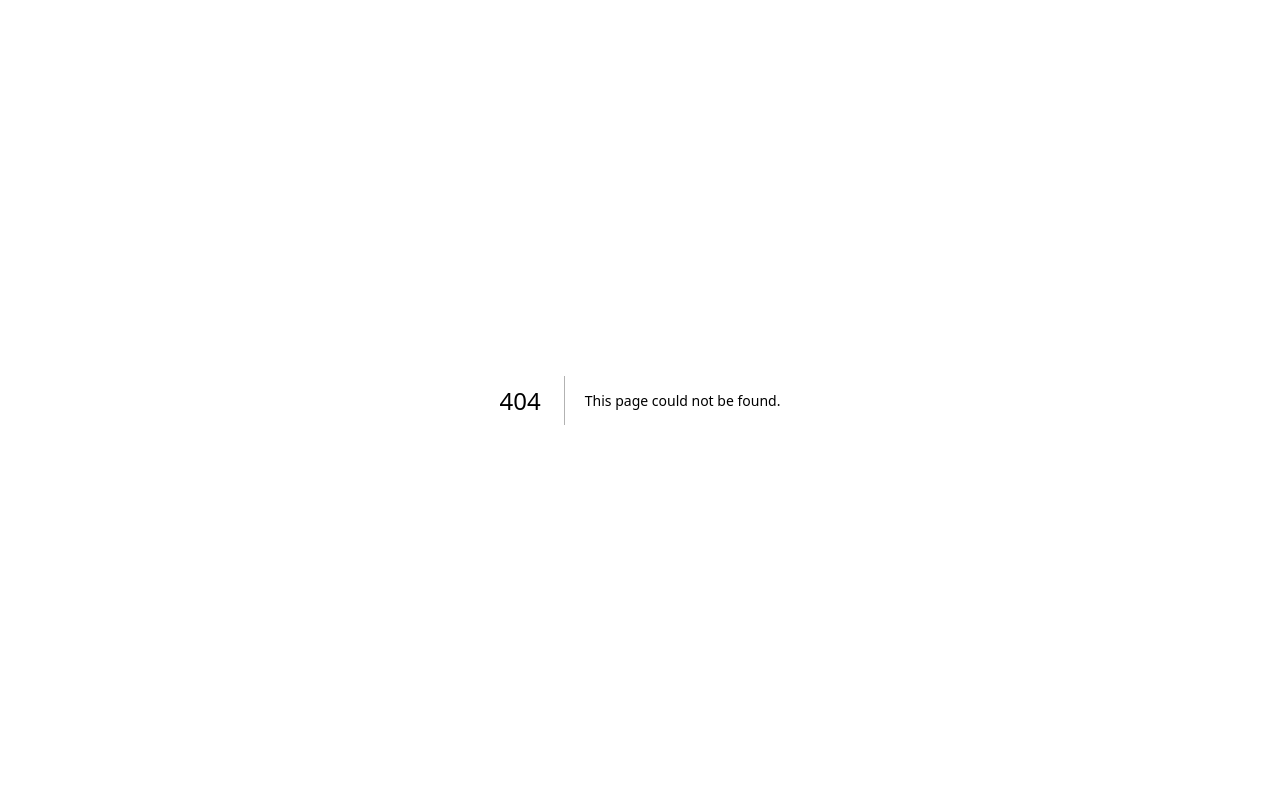
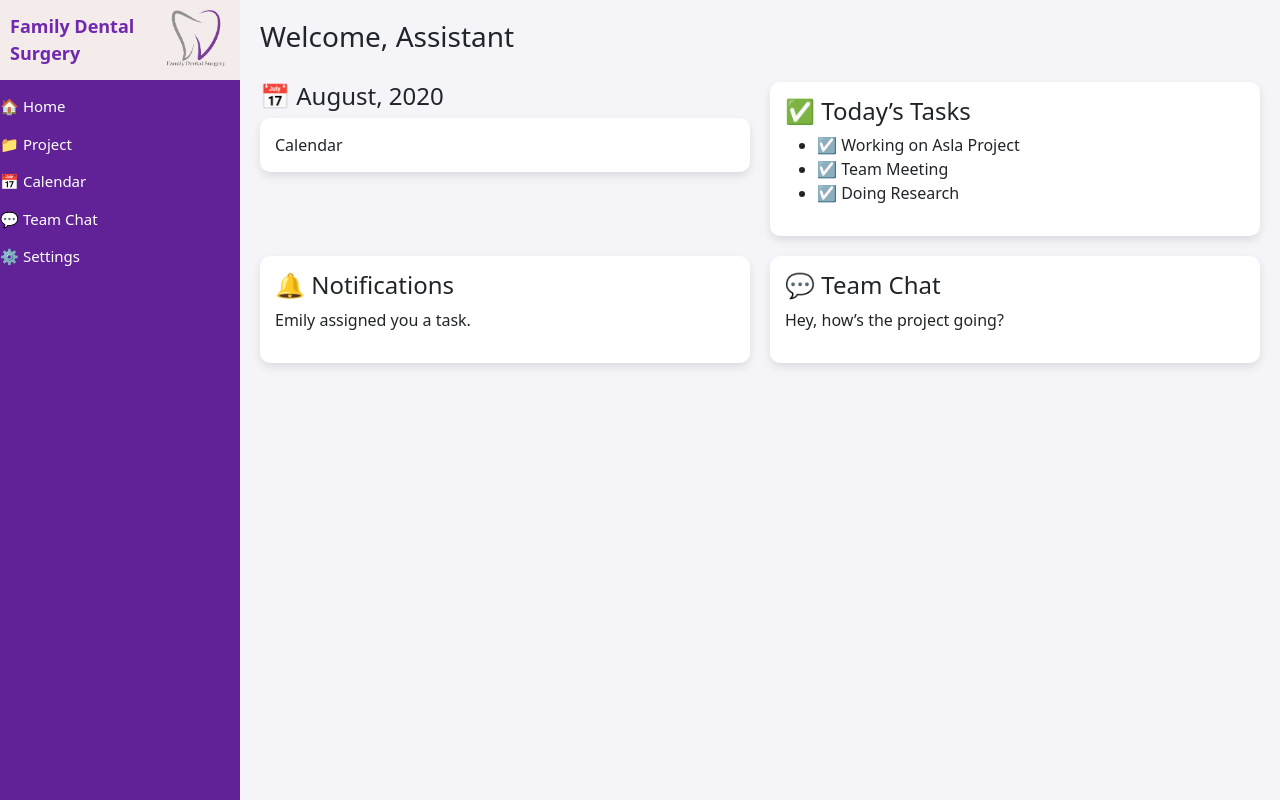
Before and after one commit to Kevi28JM/dental-management-system1, a Next.js app in the folder frontend/: page /dashboard in a window 1280 px wide. Before the commit this address had no page. Built offline with nearby package versions, Linux system fonts and the light colour scheme.

Commit message:
add assistant dashboard

```diff
--- /dev/null
+++ b/frontend/src/app/dashboard/page.js
@@ -0,0 +1,70 @@
+"use client"; // Ensure this is a client-side component
+
+import "@/styles/dashboard.css";
+import { useEffect } from "react";
+import { useRouter } from "next/navigation";
+
+const AssistantDashboard = () => {
+  const router = useRouter();
+/*
+  useEffect(() => {
+    const role = localStorage.getItem("role");
+    if (role !== "Assistant") {
+      router.push("/login"); // Redirect to login if not an assistant
+    }
+  }, []); */
+
+  return (
+    <div className="dashboard-container">
+      <aside className="sidebar">
+      <div className="sidebar-header">
+      <span className="sidebar-title">Family Dental Surgery</span>
+      <img src="/logo.png" alt="Dental Logo" className="sidebar-logo" />
+
+      </div>
+        <ul>
+          <li>🏠 Home</li>
+          <li>📁 Project</li>
+          <li>📅 Calendar</li>
+          <li>💬 Team Chat</li>
+          <li>⚙️ Settings</li>
+        </ul>
+      </aside>
+
+      <main className="main-content">
+        <header className="dashboard-header">
+          <h3>Welcome, Assistant</h3>
+
+        </header>
+
+        <section className="dashboard-grid">
+          <div className="calendar-section">
+            <h4>📅 August, 2020</h4>
+            {/* Calendar Placeholder */}
+            <div className="calendar-placeholder">Calendar</div>
+          </div>
+
+          <div className="tasks-section">
+            <h4>✅ Today’s Tasks</h4>
+            <ul>
+              <li>☑️ Working on Asla Project</li>
+              <li>☑️ Team Meeting</li>
+              <li>☑️ Doing Research</li>
+            </ul>
+          </div>
+
+          <div className="notifications">
+            <h4>🔔 Notifications</h4>
+            <p>Emily assigned you a task.</p>
+          </div>
+
+          <div className="team-chat">
+            <h4>💬 Team Chat</h4>
+            <p>Hey, how’s the project going?</p>
+          </div>
+        </section>
+      </main>
+    </div>
+  );
+};
+export default AssistantDashboard;
--- /dev/null
+++ b/frontend/src/styles/dashboard.css
@@ -0,0 +1,81 @@
+.dashboard-container {
+    display: flex;
+    height: 100vh;
+  }
+
+  .sidebar {
+    width: 240px;
+    background:  hsl(272, 63%, 36%);
+    color: white;
+    padding: 0;
+    display: flex;
+    flex-direction: column;
+  }
+
+  .sidebar-header {
+
+    background-color: #f4ebeb; /* White or any color you prefer */
+    padding: 10px;
+    display: flex;
+    align-items: center;
+    justify-content: space-between;
+  }
+  .sidebar-title {
+    color: hsl(272, 62%, 42%);
+    font-size: 18px;
+    font-weight: bold;
+    flex-grow: 1;
+  }
+  .sidebar-logo {
+    width: 70px;
+    height: 60px;
+    margin-left: 10px;
+  }
+
+
+
+  .sidebar ul {
+    font-size: 15px;
+    list-style: none;
+    padding: 0;
+  }
+
+  .sidebar li {
+    margin: 15px 0;
+    cursor: pointer;
+  }
+
+  .main-content {
+    flex: 1;
+    padding: 20px;
+    background: #f4f4f9;
+  }
+
+  .dashboard-header {
+    display: flex;
+    justify-content: space-between;
+    align-items: center;
+  }
+
+  .profile-pic {
+    width: 40px;
+    height: 40px;
+    border-radius: 50%;
+  }
+
+  .dashboard-grid {
+    display: grid;
+    grid-template-columns: repeat(2, 1fr);
+    gap: 20px;
+    margin-top: 20px;
+  }
+
+  .calendar-placeholder,
+  .tasks-section,
+  .notifications,
+  .team-chat {
+    background: white;
+    padding: 15px;
+    border-radius: 10px;
+    box-shadow: 0px 4px 8px rgba(0, 0, 0, 0.1);
+  }
```
Also changed, not shown: frontend/public/logo.png (added).
